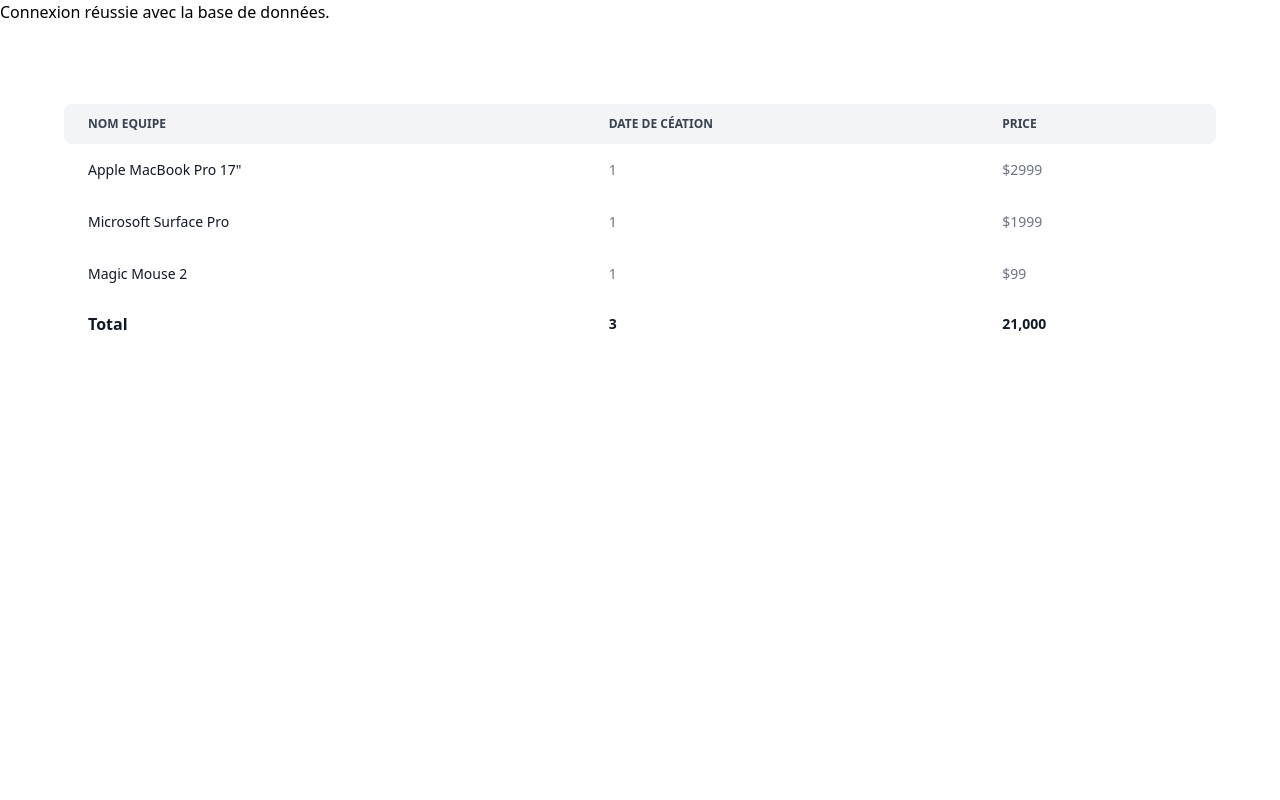
After one commit to Sahtani/DataWare, a PHP site: page /equipe.php in a window 1280 px wide. The commit adds this page. Run offline with PHP 8.4, Linux system fonts and the light colour scheme; some libraries are stand-ins or nearby versions.

Commit message:
add equipe.index

```diff
--- a/connexion.php
+++ b/connexion.php
@@ -1,12 +1,26 @@
 <?php
-//CONNEXION AVEC LA BASE DE DONNEES
+
+try {
+
 $server = "localhost";
 $user = "root";
-$password = "";
-$db = "dataware";
+$password = "soumia";
+$db = 'dataware';
+$connect = new mysqli($server, $user, $password, $db);
 
-$connect = mysqli_connect($server, $user, $password, $db);
 
-if (!$connect) {
-    die("La connexion a échoué avec la base de données: " . mysqli_connect_error());
+if ($connect->connect_error) {
+die("La connexion a échoué avec la base de données: " . $connect->connect_error);
+}else{
+echo "Connexion réussie avec la base de données.";
 }
+} catch (mysqli_sql_exception $e) {
+    echo "Erreur de connexion : " . $e->getMessage();
+}
+
+
+
+
+// Close the connection
+//$connect->close();
+?>
--- /dev/null
+++ b/equipe.php
@@ -0,0 +1,76 @@
+<?php
+include('connexion.php');
+?>
+
+
+
+
+
+<head>
+    <meta charset="UTF-8">
+    <meta name="viewport" content="width=device-width, initial-scale=1.0">
+    <script src="https://cdn.tailwindcss.com"></script>
+    <title>DataWare</title>
+</head>
+
+<body>
+
+    <div class="relative overflow-x-auto mx-16 mt-20">
+        <table class="w-full text-sm text-left rtl:text-right text-gray-500 dark:text-gray-400">
+            <thead class="text-xs text-gray-700 uppercase bg-gray-100 dark:bg-gray-700 dark:text-gray-400">
+                <tr>
+                    <th scope="col" class="px-6 py-3 rounded-s-lg">
+                        Nom Equipe
+                    </th>
+                    <th scope="col" class="px-6 py-3">
+                        Date de céation
+                    </th>
+                    <th scope="col" class="px-6 py-3 rounded-e-lg">
+                        Price
+                    </th>
+                </tr>
+            </thead>
+            <tbody>
+                <tr class="bg-white dark:bg-gray-800">
+                    <th scope="row" class="px-6 py-4 font-medium text-gray-900 whitespace-nowrap dark:text-white">
+                        Apple MacBook Pro 17"
+                    </th>
+                    <td class="px-6 py-4">
+                        1
+                    </td>
+                    <td class="px-6 py-4">
+                        $2999
+                    </td>
+                </tr>
+                <tr class="bg-white dark:bg-gray-800">
+                    <th scope="row" class="px-6 py-4 font-medium text-gray-900 whitespace-nowrap dark:text-white">
+                        Microsoft Surface Pro
+                    </th>
+                    <td class="px-6 py-4">
+                        1
+                    </td>
+                    <td class="px-6 py-4">
+                        $1999
+                    </td>
+                </tr>
+                <tr class="bg-white dark:bg-gray-800">
+                    <th scope="row" class="px-6 py-4 font-medium text-gray-900 whitespace-nowrap dark:text-white">
+                        Magic Mouse 2
+                    </th>
+                    <td class="px-6 py-4">
+                        1
+                    </td>
+                    <td class="px-6 py-4">
+                        $99
+                    </td>
+                </tr>
+            </tbody>
+            <tfoot>
+                <tr class="font-semibold text-gray-900 dark:text-white">
+                    <th scope="row" class="px-6 py-3 text-base">Total</th>
+                    <td class="px-6 py-3">3</td>
+                    <td class="px-6 py-3">21,000</td>
+                </tr>
+            </tfoot>
+        </table>
+    </div>
```
Also changed, not shown: index.php (+149 -0 lines).
